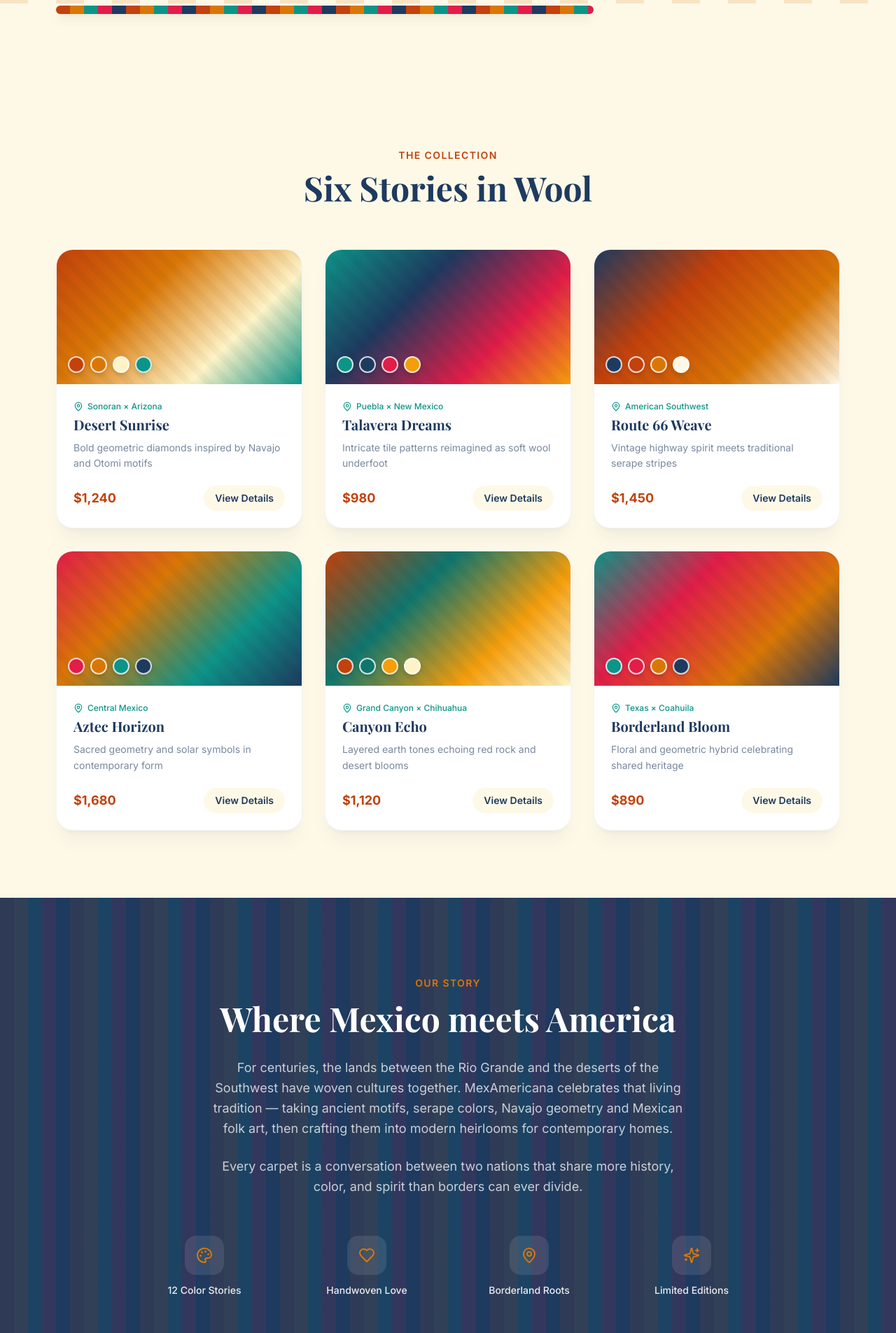
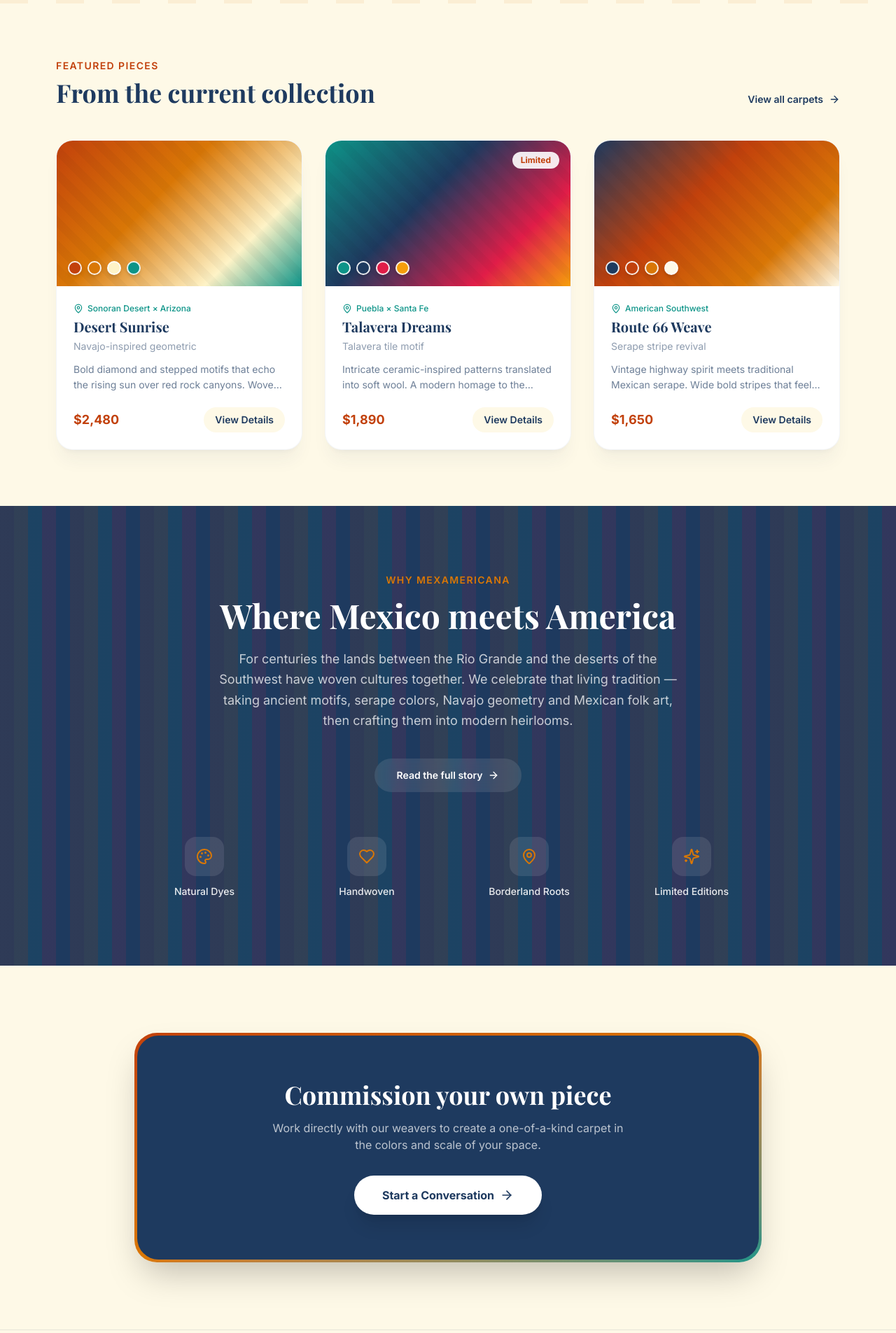
Before and after one commit to Amirhosseinbakhshi2011/mexamericana-carpets, a Next.js app: page / in a window 1280 px wide. Shown: the part 795-2700 px from the top of the page at 70% size. Built offline with nearby package versions, Linux system fonts and the light colour scheme.

Commit message:
Rewrite home page as clean multi-section landing with featured carpets

```diff
--- a/src/app/page.tsx
+++ b/src/app/page.tsx
@@ -1,110 +1,23 @@
 "use client";
 
+import Link from "next/link";
 import { motion } from "framer-motion";
 import { ArrowRight, Sparkles, MapPin, Palette, Heart } from "lucide-react";
+import CarpetCard from "@/components/CarpetCard";
+import { getFeaturedCarpets } from "@/data/carpets";
 
-const carpets = [
-  {
-    id: 1,
-    name: "Desert Sunrise",
-    origin: "Sonoran × Arizona",
-    colors: ["#C2410C", "#D97706", "#FEF3C7", "#0D9488"],
-    price: "$1,240",
-    description: "Bold geometric diamonds inspired by Navajo and Otomi motifs",
-  },
-  {
-    id: 2,
-    name: "Talavera Dreams",
-    origin: "Puebla × New Mexico",
-    colors: ["#0D9488", "#1E3A5F", "#E11D48", "#F59E0B"],
-    price: "$980",
-    description: "Intricate tile patterns reimagined as soft wool underfoot",
-  },
-  {
-    id: 3,
-    name: "Route 66 Weave",
-    origin: "American Southwest",
-    colors: ["#1E3A5F", "#C2410C", "#D97706", "#FEF9E7"],
-    price: "$1,450",
-    description: "Vintage highway spirit meets traditional serape stripes",
-  },
-  {
-    id: 4,
-    name: "Aztec Horizon",
-    origin: "Central Mexico",
-    colors: ["#E11D48", "#D97706", "#0D9488", "#1E3A5F"],
-    price: "$1,680",
-    description: "Sacred geometry and solar symbols in contemporary form",
-  },
-  {
-    id: 5,
-    name: "Canyon Echo",
-    origin: "Grand Canyon × Chihuahua",
-    colors: ["#C2410C", "#0F766E", "#F59E0B", "#FEF3C7"],
-    price: "$1,120",
-    description: "Layered earth tones echoing red rock and desert blooms",
-  },
-  {
-    id: 6,
-    name: "Borderland Bloom",
-    origin: "Texas × Coahuila",
-    colors: ["#0D9488", "#E11D48", "#D97706", "#1E3A5F"],
-    price: "$890",
-    description: "Floral and geometric hybrid celebrating shared heritage",
-  },
-];
+const featured = getFeaturedCarpets(3);
 
-const fadeUp = {
-  hidden: { opacity: 0, y: 40 },
-  visible: (i: number) => ({
-    opacity: 1,
-    y: 0,
-    transition: { delay: i * 0.1, duration: 0.6, ease: [0.22, 1, 0.36, 1] },
-  }),
-};
-
-export default function Home() {
+export default function HomePage() {
   return (
-    <div className="relative min-h-screen overflow-x-hidden">
-      {/* Background pattern */}
-      <div className="fixed inset-0 rug-pattern pointer-events-none" />
-
-      {/* Navbar */}
-      <nav className="relative z-50 flex items-center justify-between px-6 py-5 md:px-12 lg:px-20">
-        <motion.div
-          initial={{ opacity: 0, x: -20 }}
-          animate={{ opacity: 1, x: 0 }}
-          className="flex items-center gap-3"
-        >
-          <div className="h-10 w-10 rounded-full mexican-stripe" />
-          <span className="font-serif text-xl font-bold tracking-tight text-navy md:text-2xl">
-            MexAmericana
-          </span>
-        </motion.div>
-        <motion.div
-          initial={{ opacity: 0, x: 20 }}
-          animate={{ opacity: 1, x: 0 }}
-          className="hidden items-center gap-8 text-sm font-medium text-navy/80 md:flex"
-        >
-          <a href="#collection" className="hover:text-terracotta transition-colors">Collection</a>
-          <a href="#story" className="hover:text-terracotta transition-colors">Our Story</a>
-          <a href="#palette" className="hover:text-terracotta transition-colors">Palette</a>
-          <a
-            href="#contact"
-            className="rounded-full bg-terracotta px-5 py-2.5 text-white shadow-lg shadow-terracotta/30 hover:bg-terracotta-light transition-all"
-          >
-            Get in Touch
-          </a>
-        </motion.div>
-      </nav>
-
+    <>
       {/* Hero */}
-      <section className="relative z-10 px-6 pb-24 pt-12 md:px-12 lg:px-20 lg:pt-20">
+      <section className="relative z-10 px-6 pb-20 pt-10 md:px-12 lg:px-20 lg:pt-16">
         <div className="mx-auto max-w-6xl">
           <motion.div
-            initial={{ opacity: 0, y: 30 }}
+            initial={{ opacity: 0, y: 20 }}
             animate={{ opacity: 1, y: 0 }}
-            transition={{ duration: 0.8 }}
+            transition={{ duration: 0.6 }}
             className="mb-6 inline-flex items-center gap-2 rounded-full border border-terracotta/20 bg-cream/80 px-4 py-1.5 text-sm font-medium text-terracotta backdrop-blur"
           >
             <Sparkles className="h-4 w-4" />
@@ -112,9 +25,9 @@ export default function Home() {
           </motion.div>
 
           <motion.h1
-            initial={{ opacity: 0, y: 40 }}
+            initial={{ opacity: 0, y: 30 }}
             animate={{ opacity: 1, y: 0 }}
-            transition={{ duration: 0.8, delay: 0.1 }}
+            transition={{ duration: 0.7, delay: 0.1 }}
             className="font-serif text-5xl font-bold leading-[1.1] tracking-tight text-navy md:text-7xl lg:text-8xl"
           >
             Carpets that tell
@@ -125,9 +38,9 @@ export default function Home() {
           </motion.h1>
 
           <motion.p
-            initial={{ opacity: 0, y: 30 }}
+            initial={{ opacity: 0, y: 20 }}
             animate={{ opacity: 1, y: 0 }}
-            transition={{ duration: 0.8, delay: 0.2 }}
+            transition={{ duration: 0.6, delay: 0.2 }}
             className="mt-8 max-w-2xl text-lg leading-relaxed text-navy/70 md:text-xl"
           >
             Handwoven masterpieces born at the crossroads of Mexican tradition and
@@ -135,141 +48,92 @@ export default function Home() {
           </motion.p>
 
           <motion.div
-            initial={{ opacity: 0, y: 20 }}
+            initial={{ opacity: 0, y: 15 }}
             animate={{ opacity: 1, y: 0 }}
-            transition={{ duration: 0.6, delay: 0.35 }}
+            transition={{ duration: 0.5, delay: 0.3 }}
             className="mt-10 flex flex-wrap items-center gap-4"
           >
-            <a
-              href="#collection"
-              className="group inline-flex items-center gap-2 rounded-full bg-navy px-8 py-4 text-base font-semibold text-white shadow-xl shadow-navy/20 transition-all hover:bg-navy-deep hover:shadow-2xl"
+            <Link
+              href="/collection"
+              className="group inline-flex items-center gap-2 rounded-full bg-navy px-8 py-4 text-base font-semibold text-white shadow-xl shadow-navy/20 transition-all hover:bg-navy-deep"
             >
               Explore Collection
               <ArrowRight className="h-5 w-5 transition-transform group-hover:translate-x-1" />
-            </a>
-            <a
-              href="#story"
+            </Link>
+            <Link
+              href="/story"
               className="inline-flex items-center gap-2 rounded-full border-2 border-navy/15 bg-white/50 px-8 py-4 text-base font-semibold text-navy backdrop-blur transition-all hover:border-terracotta hover:text-terracotta"
             >
               Discover the Story
-            </a>
+            </Link>
           </motion.div>
 
-          {/* Color strip */}
           <motion.div
             initial={{ opacity: 0, scaleX: 0 }}
             animate={{ opacity: 1, scaleX: 1 }}
-            transition={{ duration: 1, delay: 0.5 }}
+            transition={{ duration: 0.9, delay: 0.4 }}
             className="mt-16 h-3 w-full max-w-3xl origin-left rounded-full mexican-stripe shadow-lg"
           />
         </div>
       </section>
 
-      {/* Collection */}
-      <section id="collection" className="relative z-10 px-6 py-24 md:px-12 lg:px-20">
+      {/* Featured */}
+      <section className="relative z-10 px-6 py-20 md:px-12 lg:px-20">
         <div className="mx-auto max-w-6xl">
-          <motion.div
-            initial="hidden"
-            whileInView="visible"
-            viewport={{ once: true, margin: "-100px" }}
-            className="mb-16 text-center"
-          >
-            <motion.p variants={fadeUp} custom={0} className="mb-3 text-sm font-semibold uppercase tracking-widest text-terracotta">
-              The Collection
-            </motion.p>
-            <motion.h2 variants={fadeUp} custom={1} className="font-serif text-4xl font-bold text-navy md:text-5xl">
-              Six Stories in Wool
-            </motion.h2>
-          </motion.div>
+          <div className="mb-12 flex flex-col items-start justify-between gap-4 md:flex-row md:items-end">
+            <div>
+              <p className="mb-2 text-sm font-semibold uppercase tracking-widest text-terracotta">
+                Featured Pieces
+              </p>
+              <h2 className="font-serif text-3xl font-bold text-navy md:text-4xl">
+                From the current collection
+              </h2>
+            </div>
+            <Link
+              href="/collection"
+              className="group inline-flex items-center gap-2 text-sm font-semibold text-navy hover:text-terracotta"
+            >
+              View all carpets
+              <ArrowRight className="h-4 w-4 transition-transform group-hover:translate-x-1" />
+            </Link>
+          </div>
 
           <div className="grid gap-8 sm:grid-cols-2 lg:grid-cols-3">
-            {carpets.map((carpet, i) => (
-              <motion.article
-                key={carpet.id}
-                initial="hidden"
-                whileInView="visible"
-                viewport={{ once: true, margin: "-50px" }}
-                variants={fadeUp}
-                custom={i}
-                className="carpet-card group overflow-hidden rounded-3xl border border-navy/5 bg-white shadow-xl shadow-navy/5"
-              >
-                {/* Pattern preview */}
-                <div
-                  className="relative h-48 overflow-hidden"
-                  style={{
-                    background: `linear-gradient(135deg, ${carpet.colors[0]} 0%, ${carpet.colors[1]} 35%, ${carpet.colors[2]} 70%, ${carpet.colors[3]} 100%)`,
-                  }}
-                >
-                  <div className="absolute inset-0 opacity-30" style={{
-                    backgroundImage: `repeating-linear-gradient(45deg, transparent, transparent 10px, rgba(0,0,0,0.1) 10px, rgba(0,0,0,0.1) 20px)`,
-                  }} />
-                  <div className="absolute bottom-4 left-4 right-4 flex gap-2">
-                    {carpet.colors.map((c) => (
-                      <div
-                        key={c}
-                        className="h-6 w-6 rounded-full border-2 border-white/80 shadow-md"
-                        style={{ backgroundColor: c }}
-                      />
-                    ))}
-                  </div>
-                </div>
-
-                <div className="p-6">
-                  <div className="mb-1 flex items-center gap-1.5 text-xs font-medium text-turquoise">
-                    <MapPin className="h-3.5 w-3.5" />
-                    {carpet.origin}
-                  </div>
-                  <h3 className="font-serif text-xl font-bold text-navy">{carpet.name}</h3>
-                  <p className="mt-2 text-sm leading-relaxed text-navy/60">{carpet.description}</p>
-                  <div className="mt-5 flex items-center justify-between">
-                    <span className="text-lg font-bold text-terracotta">{carpet.price}</span>
-                    <button className="rounded-full bg-sand px-4 py-2 text-sm font-semibold text-navy transition-colors group-hover:bg-terracotta group-hover:text-white">
-                      View Details
-                    </button>
-                  </div>
-                </div>
-              </motion.article>
+            {featured.map((carpet, i) => (
+              <CarpetCard key={carpet.id} carpet={carpet} index={i} />
             ))}
           </div>
         </div>
       </section>
 
-      {/* Story */}
-      <section id="story" className="relative z-10 overflow-hidden bg-navy px-6 py-28 text-white md:px-12 lg:px-20">
+      {/* Quick Story */}
+      <section className="relative z-10 overflow-hidden bg-navy px-6 py-24 text-white md:px-12 lg:px-20">
         <div className="absolute inset-0 opacity-10 mexican-stripe" />
         <div className="relative mx-auto max-w-4xl text-center">
-          <motion.div
-            initial={{ opacity: 0, y: 30 }}
-            whileInView={{ opacity: 1, y: 0 }}
-            viewport={{ once: true }}
-            transition={{ duration: 0.7 }}
+          <p className="mb-4 text-sm font-semibold uppercase tracking-widest text-gold">
+            Why MexAmericana
+          </p>
+          <h2 className="font-serif text-3xl font-bold md:text-5xl">
+            Where Mexico meets America
+          </h2>
+          <p className="mx-auto mt-6 max-w-2xl text-lg leading-relaxed text-white/75">
+            For centuries the lands between the Rio Grande and the deserts of the Southwest
+            have woven cultures together. We celebrate that living tradition — taking
+            ancient motifs, serape colors, Navajo geometry and Mexican folk art, then
+            crafting them into modern heirlooms.
+          </p>
+          <Link
+            href="/story"
+            className="mt-10 inline-flex items-center gap-2 rounded-full bg-white/10 px-8 py-3.5 text-sm font-semibold text-white backdrop-blur transition-all hover:bg-white/20"
           >
-            <p className="mb-4 text-sm font-semibold uppercase tracking-widest text-gold">Our Story</p>
-            <h2 className="font-serif text-4xl font-bold md:text-5xl">
-              Where Mexico meets America
-            </h2>
-            <p className="mx-auto mt-8 max-w-2xl text-lg leading-relaxed text-white/75">
-              For centuries, the lands between the Rio Grande and the deserts of the Southwest
-              have woven cultures together. MexAmericana celebrates that living tradition —
-              taking ancient motifs, serape colors, Navajo geometry and Mexican folk art,
-              then crafting them into modern heirlooms for contemporary homes.
-            </p>
-            <p className="mx-auto mt-6 max-w-2xl text-lg leading-relaxed text-white/75">
-              Every carpet is a conversation between two nations that share more history,
-              color, and spirit than borders can ever divide.
-            </p>
-          </motion.div>
+            Read the full story
+            <ArrowRight className="h-4 w-4" />
+          </Link>
 
-          <motion.div
-            initial={{ opacity: 0, y: 20 }}
-            whileInView={{ opacity: 1, y: 0 }}
-            viewport={{ once: true }}
-            transition={{ delay: 0.2, duration: 0.6 }}
-            className="mt-14 grid grid-cols-2 gap-8 md:grid-cols-4"
-          >
+          <div className="mt-16 grid grid-cols-2 gap-8 md:grid-cols-4">
             {[
-              { icon: Palette, label: "12 Color Stories" },
-              { icon: Heart, label: "Handwoven Love" },
+              { icon: Palette, label: "Natural Dyes" },
+              { icon: Heart, label: "Handwoven" },
               { icon: MapPin, label: "Borderland Roots" },
               { icon: Sparkles, label: "Limited Editions" },
             ].map((item, i) => (
@@ -280,90 +144,31 @@ export default function Home() {
                 <span className="text-sm font-medium text-white/90">{item.label}</span>
               </div>
             ))}
-          </motion.div>
-        </div>
-      </section>
-
-      {/* Palette */}
-      <section id="palette" className="relative z-10 px-6 py-24 md:px-12 lg:px-20">
-        <div className="mx-auto max-w-5xl">
-          <div className="mb-14 text-center">
-            <p className="mb-3 text-sm font-semibold uppercase tracking-widest text-terracotta">The Palette</p>
-            <h2 className="font-serif text-4xl font-bold text-navy md:text-5xl">
-              Colors that sing
-            </h2>
-            <p className="mx-auto mt-4 max-w-xl text-navy/60">
-              Our signature palette draws from desert sunsets, turquoise jewelry,
-              adobe walls and the bold textiles of Oaxaca and Santa Fe.
-            </p>
-          </div>
-
-          <div className="grid grid-cols-2 gap-4 md:grid-cols-3 lg:grid-cols-6">
-            {[
-              { name: "Terracotta", hex: "#C2410C", desc: "Adobe & clay" },
-              { name: "Turquoise", hex: "#0D9488", desc: "Sky & stone" },
-              { name: "Gold", hex: "#D97706", desc: "Desert sun" },
-              { name: "Coral", hex: "#E11D48", desc: "Mexican rose" },
-              { name: "Navy", hex: "#1E3A5F", desc: "Night canyon" },
-              { name: "Cream", hex: "#FEF3C7", desc: "Sand & bone" },
-            ].map((color, i) => (
-              <motion.div
-                key={color.name}
-                initial={{ opacity: 0, scale: 0.9 }}
-                whileInView={{ opacity: 1, scale: 1 }}
-                viewport={{ once: true }}
-                transition={{ delay: i * 0.08 }}
-                className="group overflow-hidden rounded-2xl border border-navy/5 bg-white shadow-lg"
-              >
-                <div className="h-28 transition-transform duration-500 group-hover:scale-105" style={{ backgroundColor: color.hex }} />
-                <div className="p-4">
-                  <p className="font-semibold text-navy">{color.name}</p>
-                  <p className="text-xs text-navy/50">{color.hex}</p>
-                  <p className="mt-1 text-xs text-navy/40">{color.desc}</p>
-                </div>
-              </motion.div>
-            ))}
           </div>
         </div>
       </section>
 
       {/* CTA */}
-      <section id="contact" className="relative z-10 px-6 pb-32 pt-12 md:px-12 lg:px-20">
-        <motion.div
-          initial={{ opacity: 0, y: 40 }}
-          whileInView={{ opacity: 1, y: 0 }}
-          viewport={{ once: true }}
-          className="mx-auto max-w-4xl overflow-hidden rounded-[2rem] bg-gradient-to-br from-terracotta via-gold to-turquoise p-1 shadow-2xl"
-        >
+      <section className="relative z-10 px-6 py-24 md:px-12 lg:px-20">
+        <div className="mx-auto max-w-4xl overflow-hidden rounded-[2rem] bg-gradient-to-br from-terracotta via-gold to-turquoise p-1 shadow-2xl">
           <div className="rounded-[1.9rem] bg-navy px-8 py-16 text-center md:px-16">
-            <h2 className="font-serif text-3xl font-bold text-white md:text-5xl">
-              Bring the borderland home
+            <h2 className="font-serif text-3xl font-bold text-white md:text-4xl">
+              Commission your own piece
             </h2>
-            <p className="mx-auto mt-5 max-w-lg text-white/70">
-              Commission a custom piece or explore limited editions.
-              Every carpet is made to order by master weavers.
+            <p className="mx-auto mt-4 max-w-lg text-white/70">
+              Work directly with our weavers to create a one-of-a-kind carpet
+              in the colors and scale of your space.
             </p>
-            <a
-              href="mailto:hello@mexamericana.com"
-              className="mt-10 inline-flex items-center gap-2 rounded-full bg-white px-10 py-4 text-base font-bold text-navy shadow-xl transition-transform hover:scale-105"
+            <Link
+              href="/contact"
+              className="mt-8 inline-flex items-center gap-2 rounded-full bg-white px-10 py-4 text-base font-bold text-navy shadow-xl transition-transform hover:scale-105"
             >
-              Start Your Commission
+              Start a Conversation
               <ArrowRight className="h-5 w-5" />
-            </a>
+            </Link>
           </div>
-        </motion.div>
+        </div>
       </section>
-
-      {/* Footer */}
-      <footer className="relative z-10 border-t border-navy/10 px-6 py-10 md:px-12 lg:px-20">
-        <div className="mx-auto flex max-w-6xl flex-col items-center justify-between gap-4 text-sm text-navy/50 md:flex-row">
-          <div className="flex items-center gap-2">
-            <div className="h-6 w-6 rounded-full mexican-stripe" />
-            <span className="font-serif font-semibold text-navy">MexAmericana Carpets</span>
-          </div>
-          <p>Crafted with ❤️ by Amirhossein Bakhshi · Next.js 15</p>
-        </div>
-      </footer>
-    </div>
+    </>
   );
 }
```
